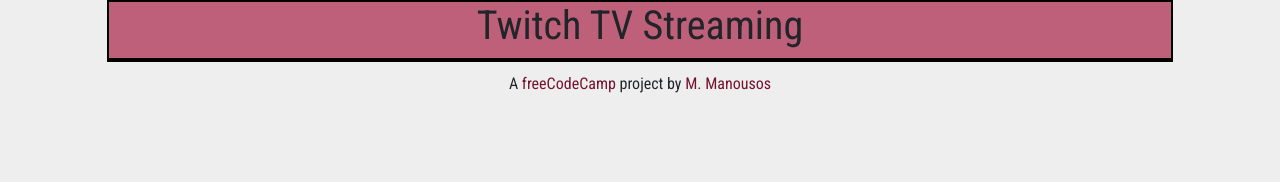
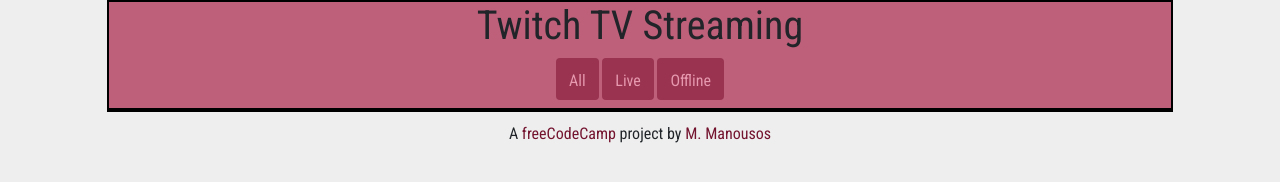
Before and after one commit to mmanousos/fcc_twitchtv, a plain HTML site: page index.html in a window 1280 px wide. Drawn offline with nearby package versions, Linux system fonts and the light colour scheme.

Commit message:
adds buttons for toggling display

```diff
--- a/index.html
+++ b/index.html
@@ -19,6 +19,9 @@
                 <div class="row title-row">
                     <div class="offset-sm-1 col-sm-10 title">
                         <h1>Twitch TV Streaming</h1>
+                        <button class="btn active" id="all-btn" role="button">All</button>
+                        <button class="btn active" id="live-btn" role="button">Live</button>
+                        <button class="btn active" id="offline-btn" role="button">Offline</button>
                     </div>
                 </div>
             </div>
--- a/style.css
+++ b/style.css
@@ -14,6 +14,11 @@
 a:hover,
 a:visited {
     color: #73132E;
+}
+
+.btn {
+    color: #E699AF;
+    margin-bottom: 8px;
 }
 
 .row.active,
```
